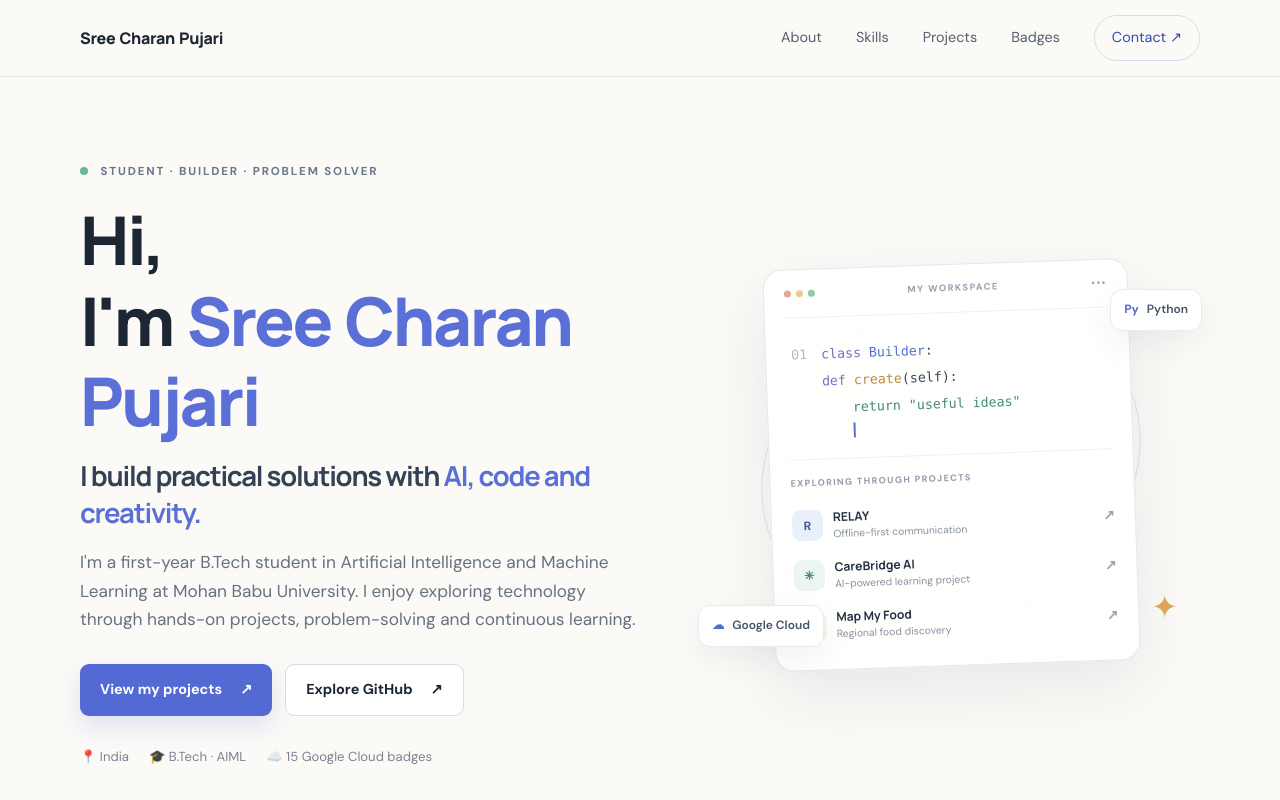
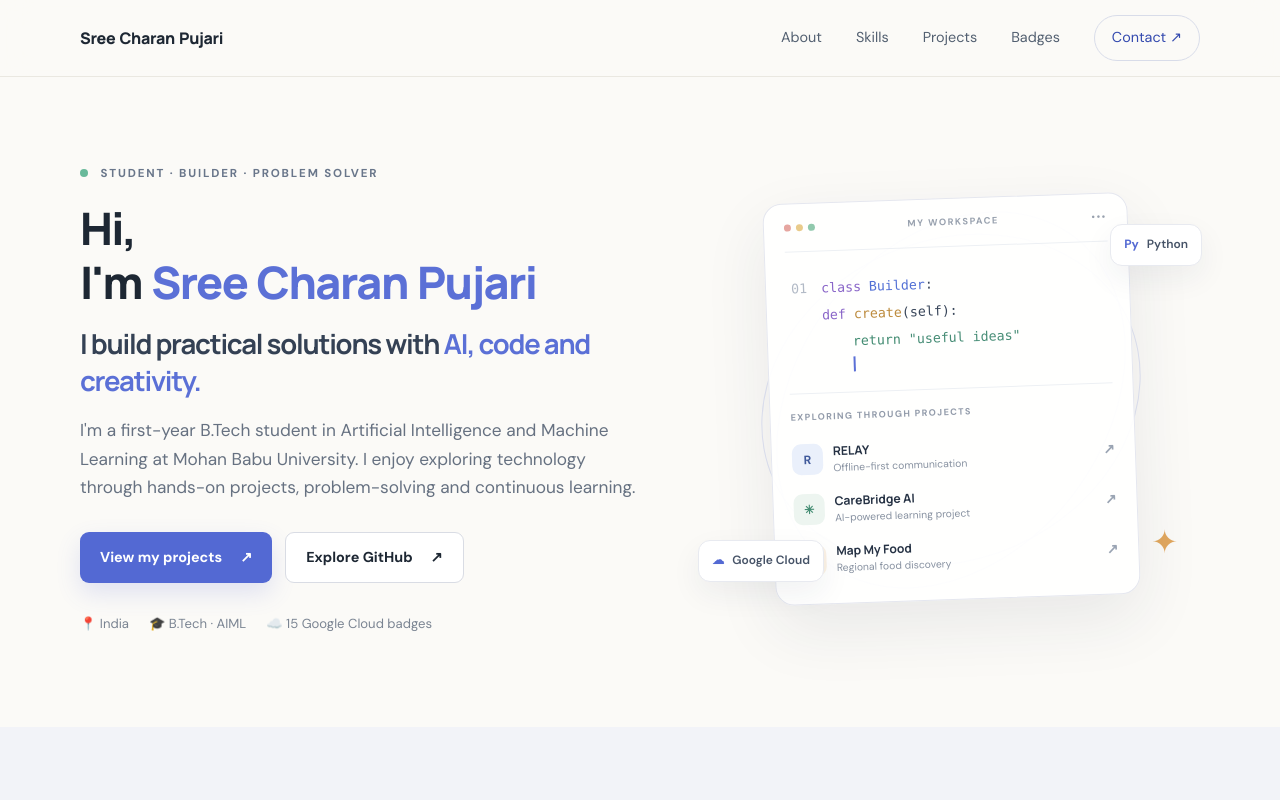
Before and after one commit to sreecharanpujari/MyPortfolio, a plain HTML site: page index.html in a window 1280 px wide. Shown: the top 800 px of the page. Drawn offline with Linux system fonts and the light colour scheme; no server answers.

Commit message:
Update style.css

```diff
--- a/style.css
+++ b/style.css
@@ -129,3 +129,11 @@
     letter-spacing: -0.025em;
   }
 }
+/* Keep the full name together */
+.hero-copy h1 span {
+  white-space: nowrap;
+}
+
+.hero-copy h1 {
+  font-size: clamp(2rem, 3.5vw, 3.5rem);
+}
```
